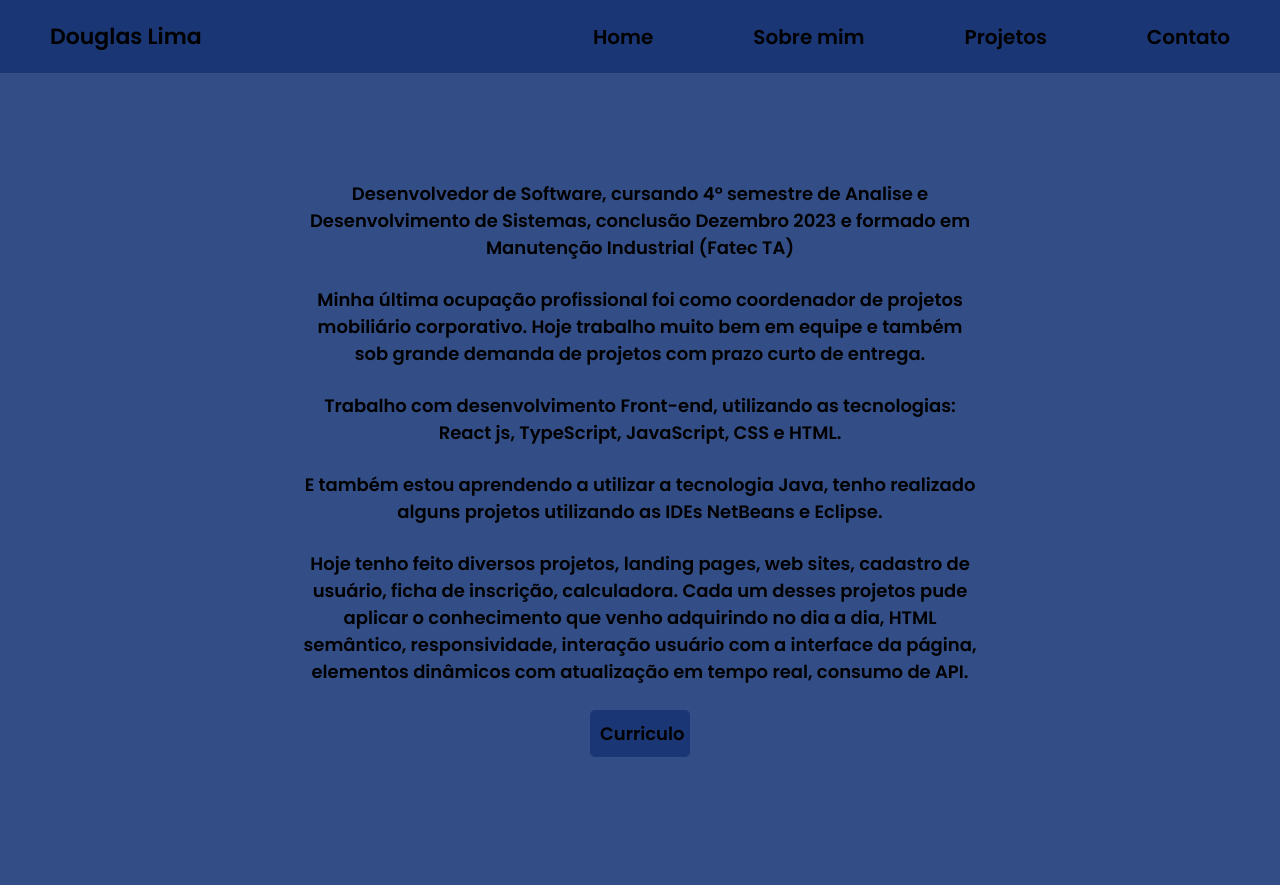
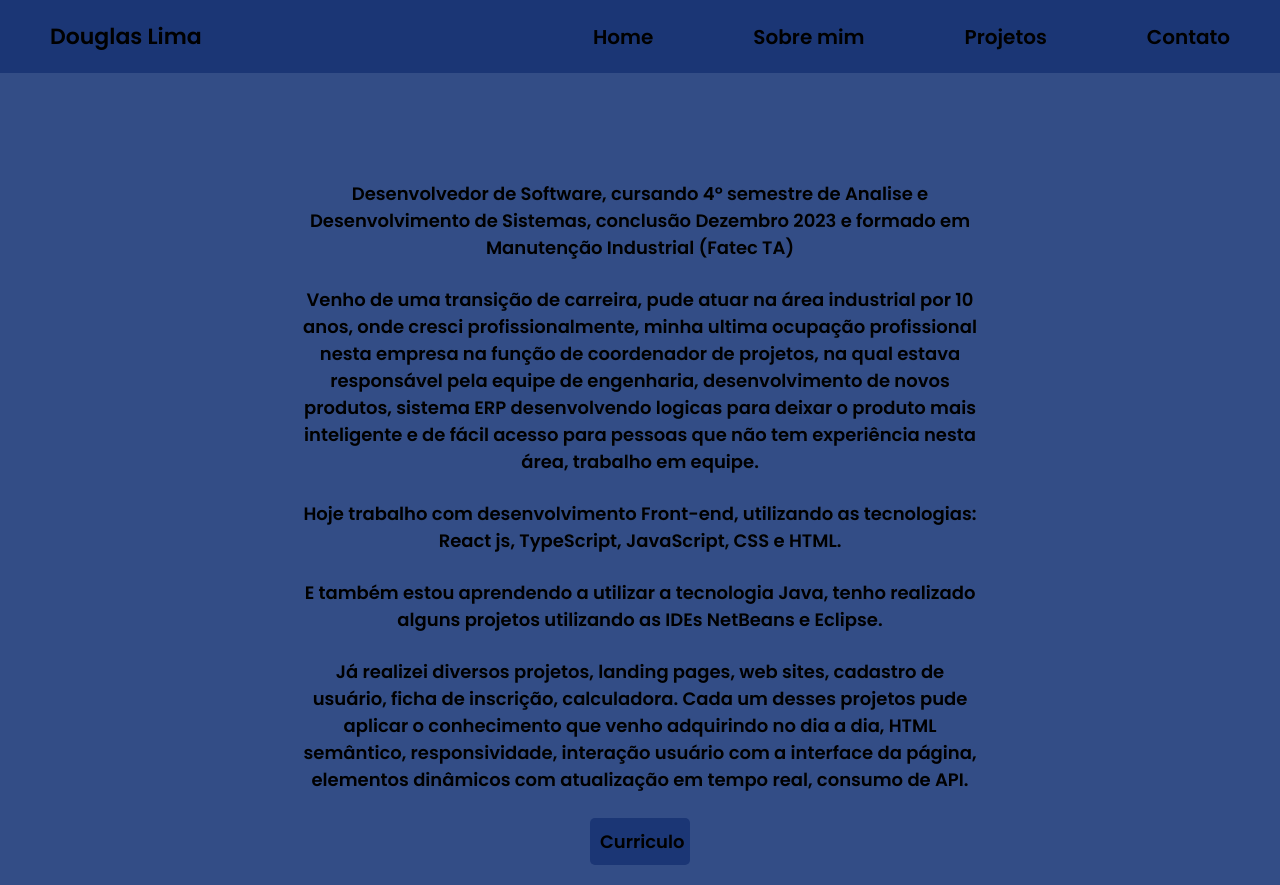
Before and after one commit to Douglaslima93/Portfolio-Douglas-Lima, a React (Vite) app: page /sobre in a window 1280 px wide. Before the commit the page ends 800 px from the top, so only its background shows below. Built offline with nearby package versions, Linux system fonts and the light colour scheme.

Commit message:
Atualização pagina sobre

```diff
--- a/src/componentes/Paginas/Sobre/index.jsx
+++ b/src/componentes/Paginas/Sobre/index.jsx
@@ -13,15 +13,19 @@ export default function Sobre() {
         de Sistemas, conclusão Dezembro 2023 e formado em Manutenção Industrial (Fatec TA)
         </p>
 
-        <p>Minha última ocupação profissional foi como coordenador de projetos mobiliário corporativo.
-        Hoje trabalho muito bem em equipe e também sob grande demanda de projetos com prazo curto de entrega.
+        <p>Venho de uma transição de carreira, pude atuar na área industrial por 10 anos,
+            onde cresci profissionalmente, minha ultima ocupação profissional nesta empresa
+            na função de coordenador de projetos, na qual estava responsável pela equipe de engenharia,
+             desenvolvimento de novos produtos, sistema ERP desenvolvendo logicas para
+             deixar o produto mais inteligente e de fácil acesso para pessoas que não tem
+             experiência nesta área, trabalho em equipe.
         </p>
 
-        <p>Trabalho com desenvolvimento Front-end, utilizando as tecnologias: React js, TypeScript, JavaScript, CSS e HTML.</p>
+        <p>Hoje trabalho com desenvolvimento Front-end, utilizando as tecnologias: React js, TypeScript, JavaScript, CSS e HTML.</p>
         <p>E também estou aprendendo a utilizar a tecnologia Java, tenho realizado alguns projetos
             utilizando as IDEs NetBeans e Eclipse.</p>
 
-        <p>Hoje tenho feito diversos projetos, landing pages, web sites, cadastro de usuário, ficha de inscrição, calculadora.
+        <p>Já realizei diversos projetos, landing pages, web sites, cadastro de usuário, ficha de inscrição, calculadora.
         Cada um desses projetos pude aplicar o conhecimento que venho adquirindo no dia a dia, HTML semântico, responsividade,
         interação usuário com a interface da página, elementos dinâmicos com atualização em tempo real, consumo de API.
         </p>
```
